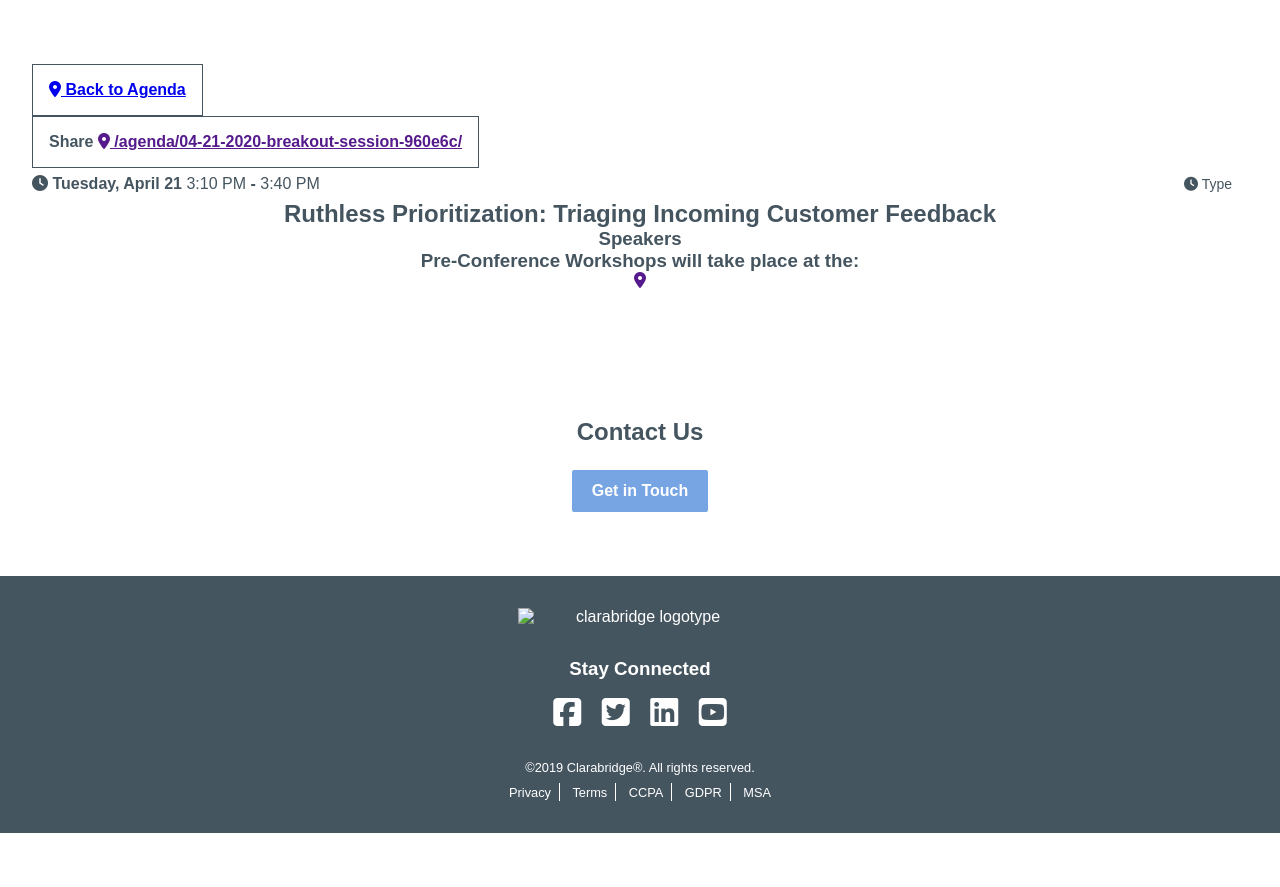
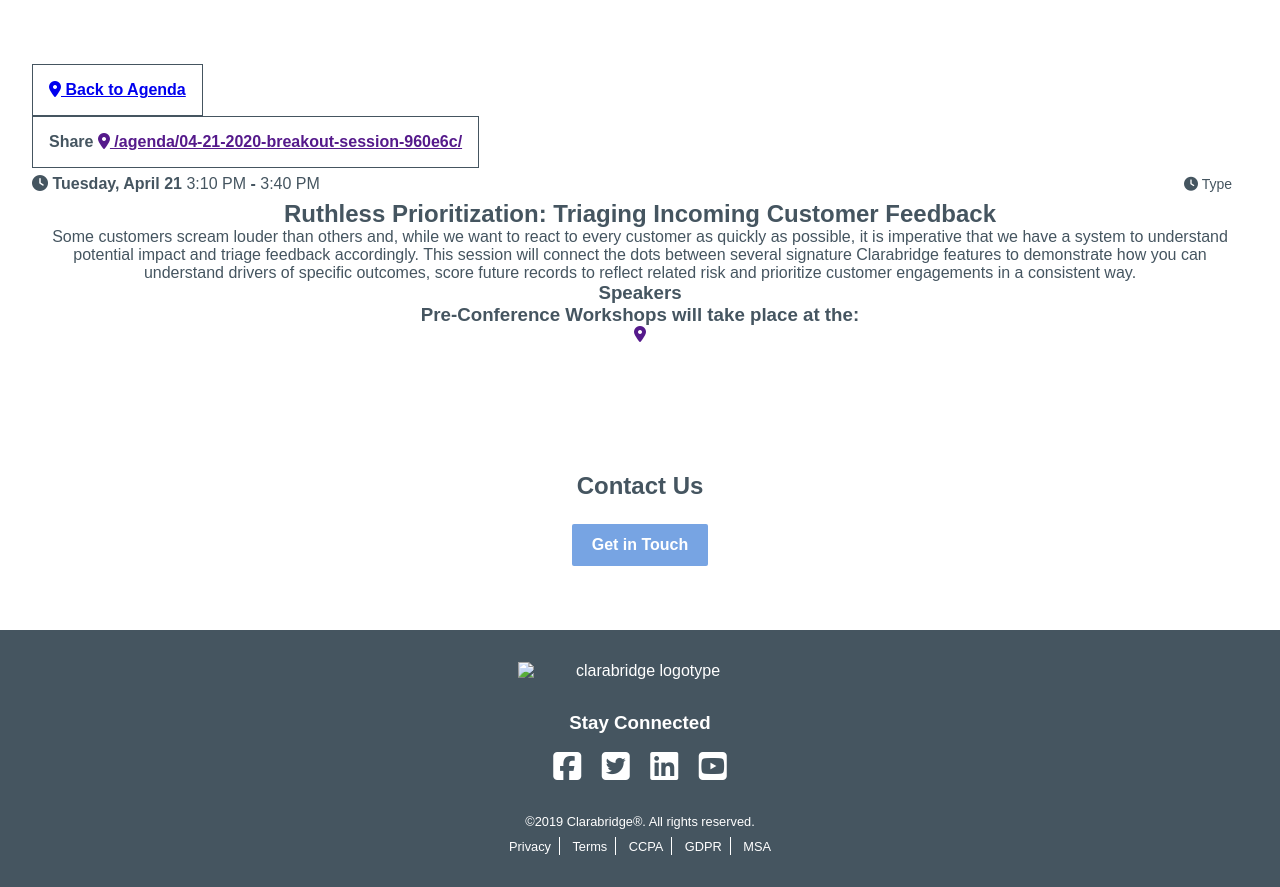
Before and after one commit to marcusrelacion/c3-marketing-site, a Jekyll site: the page built from _agenda/04-21-2020-breakout-session-960e6c.markdown, in a window 1280 px wide and 1163 px high. Shown: the part 276-1163 px from the top of the window. Built offline with Jekyll 4.4.1, drawn with Linux system fonts in a browser that asks for light colours; nearby versions of some CDN libraries; some web fonts are replaced; part of the change alters nothing that is shown.

Commit message:
Updated 04 21 2020 Breakout Session 960e6c

```diff
--- a/_agenda/04-21-2020-breakout-session-960e6c.markdown
+++ b/_agenda/04-21-2020-breakout-session-960e6c.markdown
@@ -2,6 +2,8 @@
 title: 'Ruthless Prioritization: Triaging Incoming Customer Feedback'
 date: 2020-04-21 15:10:00 -04:00
 position: 24
+modal:
+  url: 'ruthless-prioritization '
 event:
   date: 2020-04-21 15:10:00 -04:00
   start-time: 3:10 PM
@@ -13,3 +15,5 @@ filter-time:
 filter-type:
   is-session-breakout: true
 ---
+
+Some customers scream louder than others and, while we want to react to every customer as quickly as possible, it is imperative that we have a system to understand potential impact and triage feedback accordingly. This session will connect the dots between several signature Clarabridge features to demonstrate how you can understand drivers of specific outcomes, score future records to reflect related risk and prioritize customer engagements in a consistent way.
```
